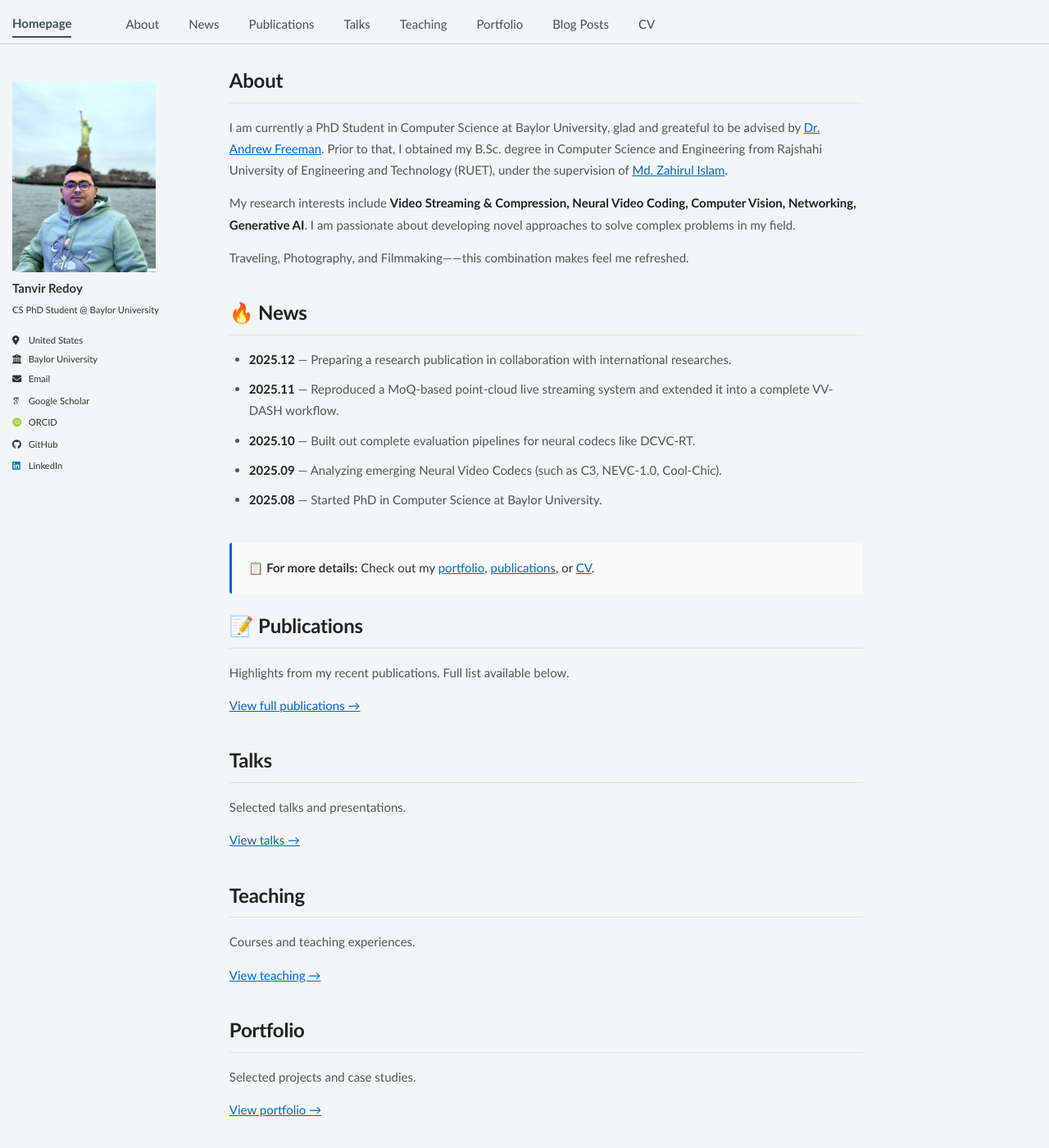
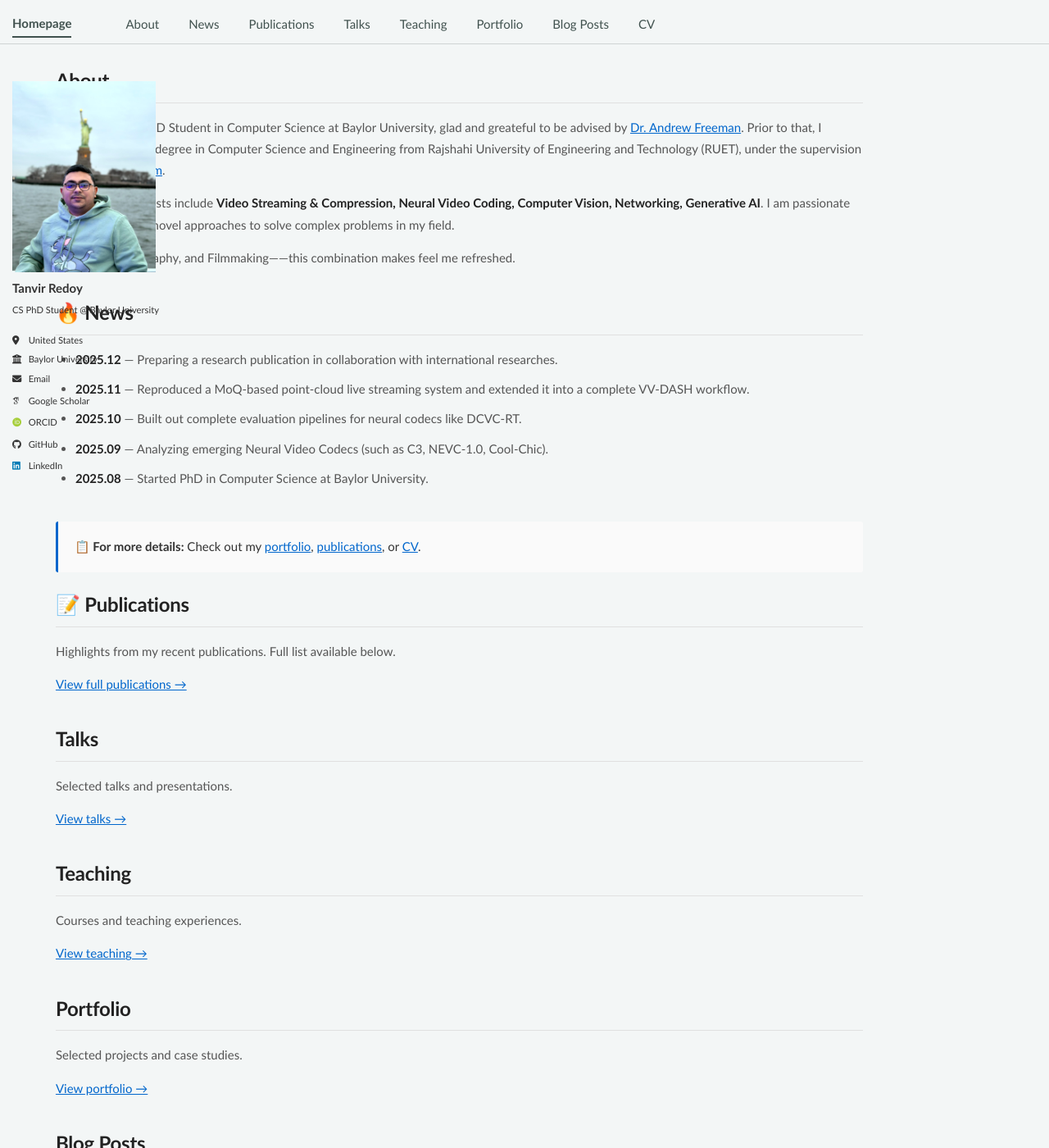
Before and after one commit to tanvir-redoy/tanvir-redoy.github.io, a Jekyll site: the page built from _pages/about.md, in a window 1280 px wide and 1400 px high. Shown: the whole window at 82% size. Built offline with Jekyll 4.4.1, drawn with Linux system fonts in a browser that asks for light colours; some web fonts are replaced; a script bundle is joined from its source files by our own code; library files that are not in the unit come from our copies.

Commit message:
update: _page.scss

```diff
--- a/_sass/layout/_page.scss
+++ b/_sass/layout/_page.scss
@@ -18,7 +18,7 @@
 
 .page {
   @include breakpoint($large) {
-    @include span(10 of 12 last);
+    @include span(12 of 12 last);
     @include prefix(0.5 of 12);
     @include suffix(2 of 12);
   }
@@ -348,7 +348,7 @@
 
 .comment__content-wrapper {
   float: right;
-  width: calc(100% - 30px);
+  width: calc(100% - 60px);
 
   @include breakpoint($large) {
     width: calc(100% - 100px);
```
